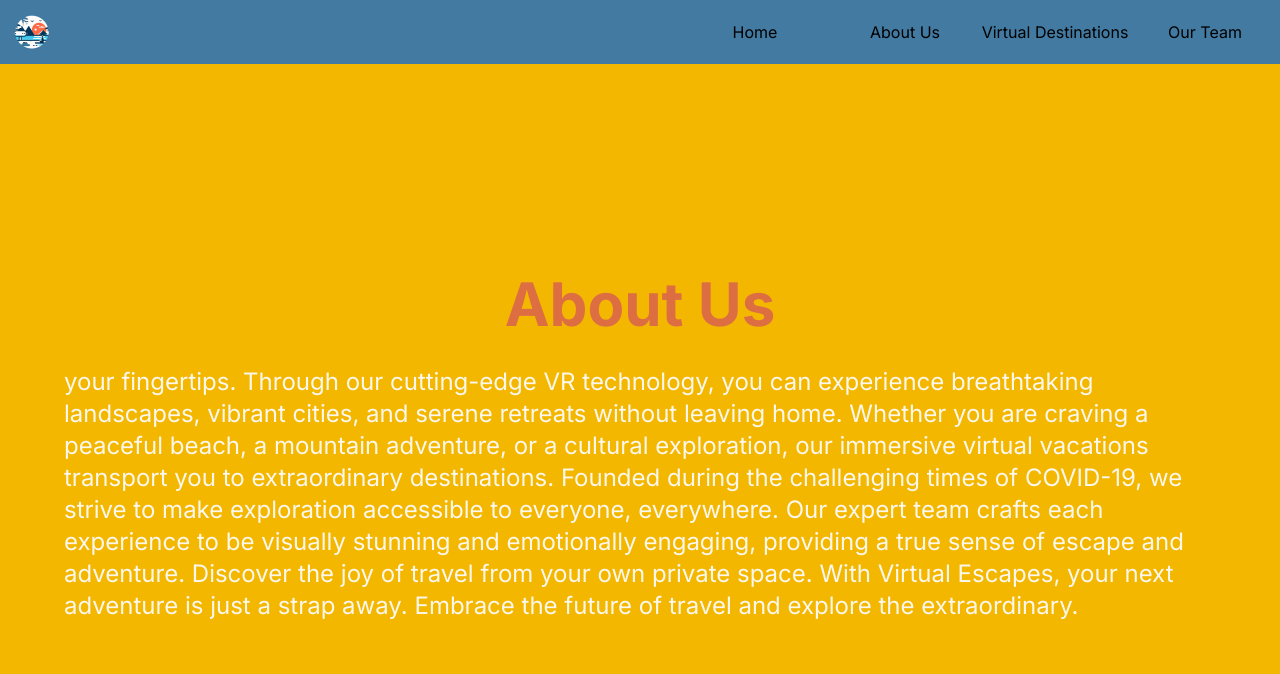
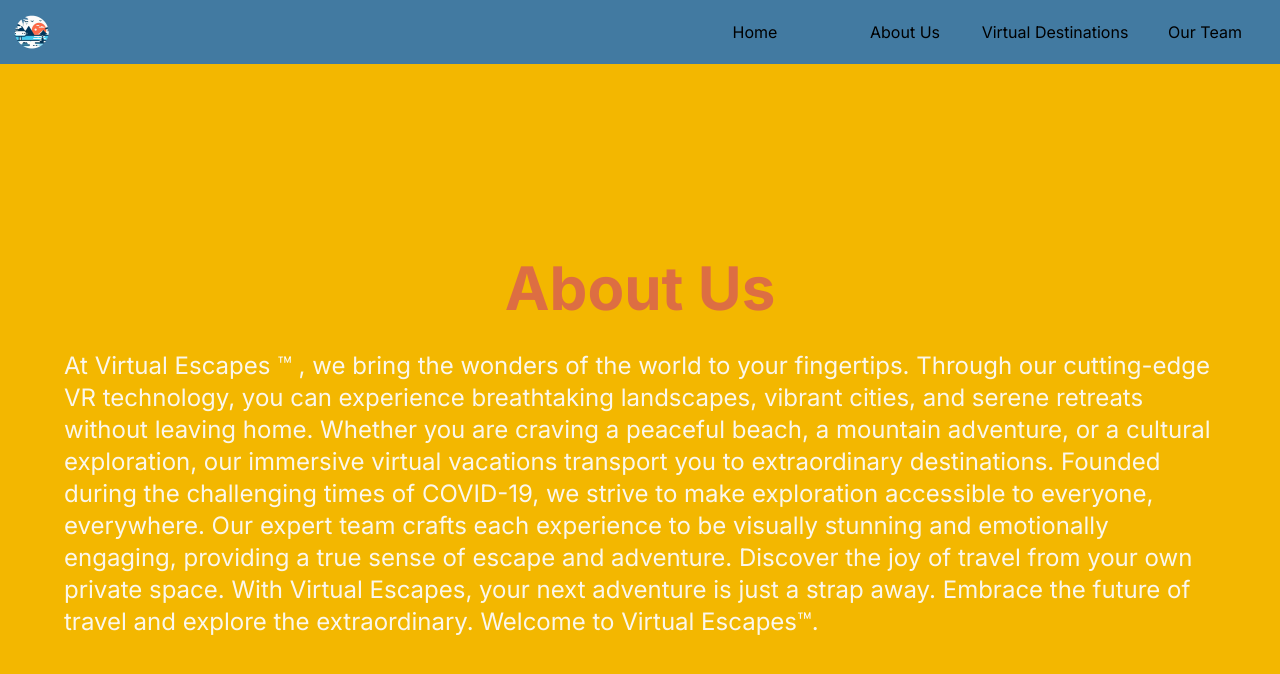
Before and after one commit to shadrach77/virtual-reality-vacaton, a Next.js app: page /about-us in a window 1280 px wide. Shown: the top 674 px of the page. Built offline with nearby package versions, Linux system fonts and the light colour scheme.

Commit message:
Update page.tsx

```diff
--- a/src/app/(main)/about-us/page.tsx
+++ b/src/app/(main)/about-us/page.tsx
@@ -5,7 +5,7 @@ function AboutUs() {
     <div className="h-auto min-h-screen w-screen bg-[#f3b700] flex justify-center items-center flex-col">
       <h1 className="text-6xl text-[#dd6e42] px-16 py-8 font-bold">About Us</h1>
       <div className="text-2xl text-[#fbf7ec] px-16 pb-16">
-        {/* At Virtual Escapes <span>™</span> , we bring the wonders of the world to */}
+        At Virtual Escapes <span>™</span> , we bring the wonders of the world to
         your fingertips. Through our cutting-edge VR technology, you can
         experience breathtaking landscapes, vibrant cities, and serene retreats
         without leaving home. Whether you are craving a peaceful beach, a
@@ -17,7 +17,7 @@ function AboutUs() {
         true sense of escape and adventure. Discover the joy of travel from your
         own private space. With Virtual Escapes, your next adventure is just a
         strap away. Embrace the future of travel and explore the extraordinary.
-        {/* Welcome to Virtual Escapes<span>™</span>. */}
+        Welcome to Virtual Escapes<span>™</span>.
       </div>
     </div>
   );
```
